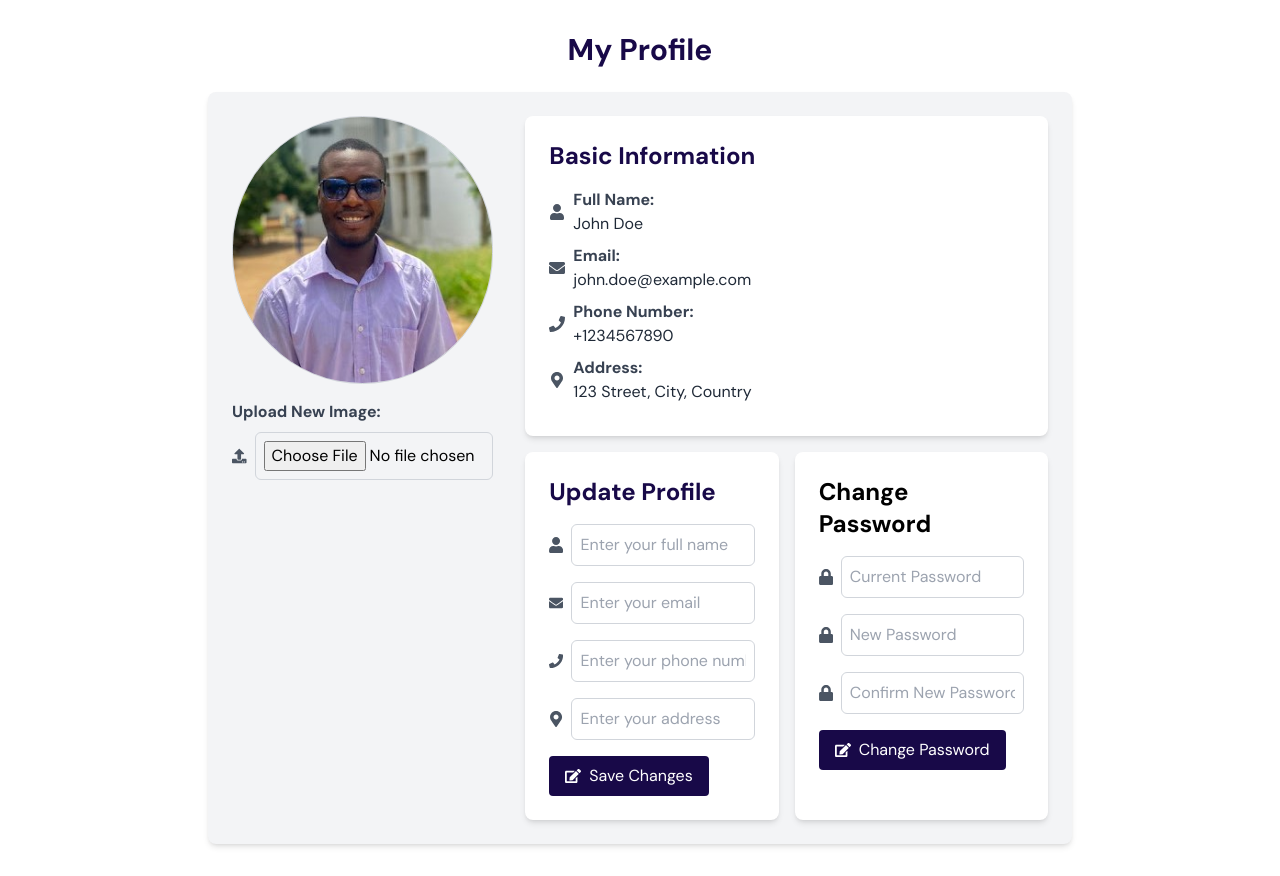
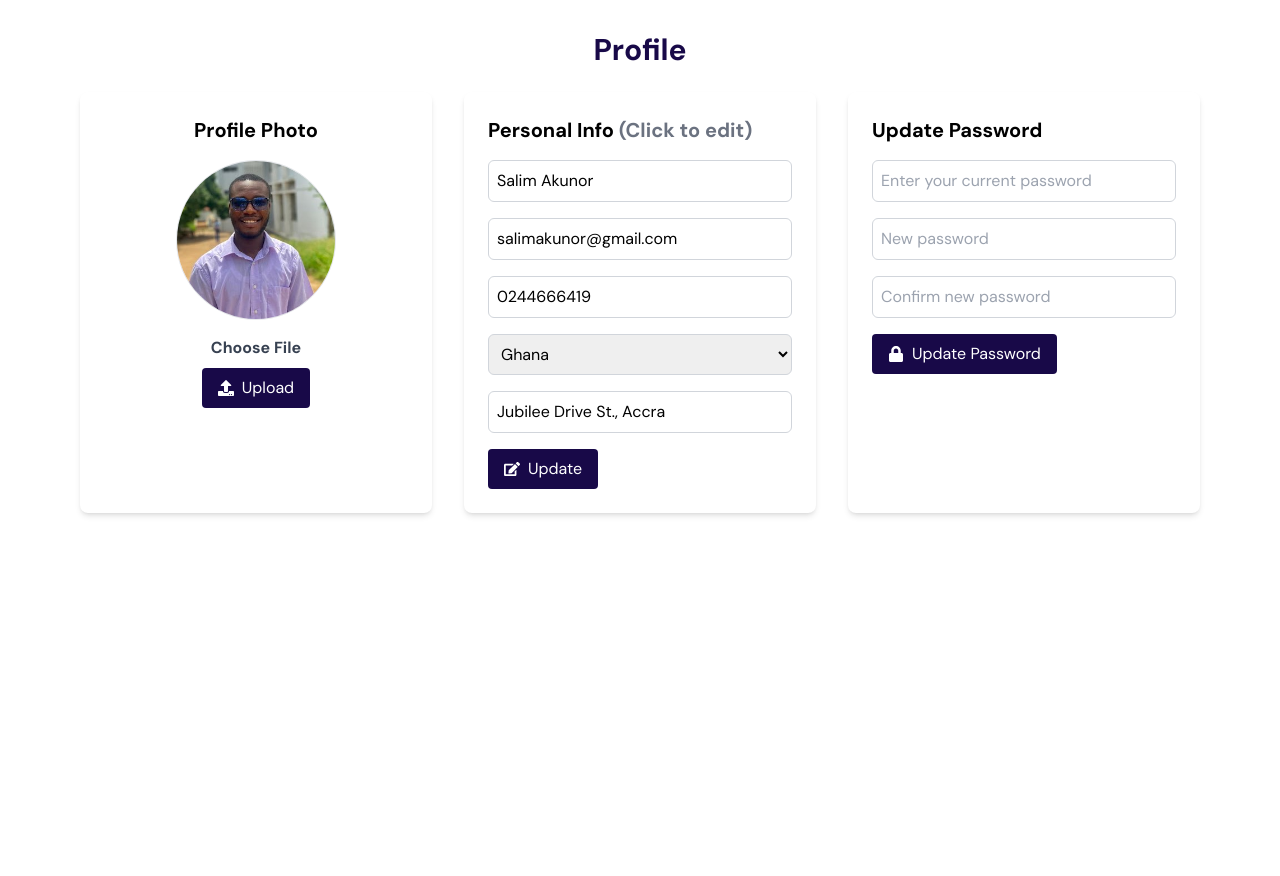
Before and after one commit to hydi-official/HCI, a React (Create React App) app: page /profile in a window 1280 px wide. After the commit the page ends 800 px from the top, so only its background shows below. Built offline with nearby package versions, Linux system fonts and the light colour scheme.

Commit message:
Profile updated

```diff
--- a/src/components/home/NewArrivals/NewArrivals.js
+++ b/src/components/home/NewArrivals/NewArrivals.js
@@ -8,6 +8,8 @@ import {
   newArrThree,
   newArrFour,
 } from "../../../assets/images/index";
+
+import new1 from "../../../assets/images/products/newArrival/New1.jpg";
 
 import nii from '../../../assets/images/nii.png';
 import SampleNextArrow from "./SampleNextArrow";
@@ -55,12 +57,12 @@ const NewArrivals = () => {
         <div className="px-2">
           <Product
             _id="100001"
-            img={newArrOne}
-            productName="Round Table Clock"
-            price="44.00"
-            color="Black"
+            img={new1}
+            productName="Romantic Floral Dress"
+            price="100.00"
+            color="color"
             badge={true}
-            des="Lorem ipsum dolor sit amet consectetur adipisicing elit. Hic excepturi quibusdam odio deleniti reprehenderit facilis."
+            des="Elevate your wardrobe with our enchanting Romantic Floral Dress, designed to capture hearts and turn heads. This timeless piece is perfect for any occasion, from a casual day out to a special evening event."
           />
         </div>
         <div className="px-2">
--- a/src/pages/Profile.js
+++ b/src/pages/Profile.js
@@ -1,146 +1,110 @@
 import React from 'react';
-import { FaUser, FaEnvelope, FaPhone, FaMapMarkerAlt, FaEdit, FaLock, FaUpload } from 'react-icons/fa';
-import edi from '../assets/images/edi.jpg';
+import { FaUpload, FaEdit, FaLock } from 'react-icons/fa';
+import profileImage from '../assets/images/edi.jpg';
 
 const Profile = () => {
   return (
-    <div className="max-w-4xl mx-auto px-4 py-8">
-      <h2 className="text-3xl font-bold mb-6 text-center text-[#180948]">My Profile</h2>
-      <div className="flex flex-col md:flex-row items-center md:items-start bg-gray-100 p-6 rounded-lg shadow-md">
-        <div className="md:w-1/3 mb-4 md:mb-0 md:mr-8">
+    <div className="max-w-6xl mx-auto px-4 py-8">
+      <h2 className="text-3xl font-bold mb-6 text-center text-[#180948]">Profile</h2>
+      <div className="flex flex-col lg:flex-row gap-8">
+        {/* Profile Photo */}
+        <div className="bg-white p-6 rounded-lg shadow-md flex flex-col items-center w-full lg:w-1/3">
+          <h3 className="text-xl font-semibold mb-4">Profile Photo</h3>
           <img
-            src={edi}
+            src={profileImage}
             alt="Profile"
-            className="w-full h-auto rounded-full border border-gray-300"
+            className="w-40 h-40 rounded-full mb-4 border"
           />
-          <div className="mt-4">
-            <label className="block text-gray-700 font-semibold mb-2 text-[#180948]" htmlFor="file-upload">
-              Upload New Image:
+          <label className="block text-gray-700 font-semibold mb-2">
+            Choose File
+            <input type="file" className="hidden" />
           </label>
-            <div className="flex items-center">
-              <FaUpload className="text-gray-600 mr-2" />
-              <input
-                type="file"
-                id="file-upload"
-                className="w-full p-2 border border-gray-300 rounded-md"
-              />
+          <button className="bg-[#180948] text-white px-4 py-2 rounded flex items-center hover:bg-black">
+            <FaUpload className="mr-2" />
+            Upload
+          </button>
         </div>
-          </div>
-        </div>
-        <div className="md:w-2/3 w-full">
-          <div className="bg-white p-6 rounded-lg shadow-md mb-4">
-            <h3 className="text-2xl font-semibold mb-4 text-[#180948]">Basic Information</h3>
-            <div className="mb-2 flex items-center">
-              <FaUser className="text-gray-600 mr-2" />
-              <div>
-                <label className="block text-gray-700 font-semibold">Full Name:</label>
-                <p className="text-gray-800">John Doe</p>
-              </div>
-            </div>
-            <div className="mb-2 flex items-center">
-              <FaEnvelope className="text-gray-600 mr-2" />
-              <div>
-                <label className="block text-gray-700 font-semibold">Email:</label>
-                <p className="text-gray-800">john.doe@example.com</p>
-              </div>
-            </div>
-            <div className="mb-2 flex items-center">
-              <FaPhone className="text-gray-600 mr-2" />
-              <div>
-                <label className="block text-gray-700 font-semibold">Phone Number:</label>
-                <p className="text-gray-800">+1234567890</p>
-              </div>
-            </div>
-            <div className="mb-2 flex items-center">
-              <FaMapMarkerAlt className="text-gray-600 mr-2" />
-              <div>
-                <label className="block text-gray-700 font-semibold">Address:</label>
-                <p className="text-gray-800">123 Street, City, Country</p>
-              </div>
-            </div>
-          </div>
-          <div className="flex flex-col lg:flex-row gap-4">
-            <div className="bg-white p-6 rounded-lg shadow-md lg:w-1/2">
-              <h3 className="text-2xl font-semibold mb-4 text-[#180948]">Update Profile</h3>
+        {/* Personal Info */}
+        <div className="bg-white p-6 rounded-lg shadow-md w-full lg:w-1/3">
+          <h3 className="text-xl font-semibold mb-4">Personal Info <span className="text-gray-500">(Click to edit)</span></h3>
           <form>
-                <div className="mb-4 flex items-center">
-                  <FaUser className="text-gray-600 mr-2" />
+            <div className="mb-4">
               <input
                 type="text"
                 className="w-full p-2 border border-gray-300 rounded-md"
-                    placeholder="Enter your full name"
+                placeholder="Full Name"
+                value="Salim Akunor"
               />
             </div>
-                <div className="mb-4 flex items-center">
-                  <FaEnvelope className="text-gray-600 mr-2" />
+            <div className="mb-4">
               <input
                 type="email"
                 className="w-full p-2 border border-gray-300 rounded-md"
-                    placeholder="Enter your email"
+                placeholder="Email"
+                value="salimakunor@gmail.com"
               />
             </div>
-                <div className="mb-4 flex items-center">
-                  <FaPhone className="text-gray-600 mr-2" />
+            <div className="mb-4">
               <input
                 type="tel"
                 className="w-full p-2 border border-gray-300 rounded-md"
-                    placeholder="Enter your phone number"
+                placeholder="Phone Number"
+                value="0244666419"
               />
             </div>
-                <div className="mb-4 flex items-center">
-                  <FaMapMarkerAlt className="text-gray-600 mr-2" />
+            <div className="mb-4">
+              <select
+                className="w-full p-2 border border-gray-300 rounded-md"
+                value="Ghana"
+              >
+                <option value="Ghana">Ghana</option>
+                <option value="Other">Other</option>
+              </select>
+            </div>
+            <div className="mb-4">
               <input
                 type="text"
                 className="w-full p-2 border border-gray-300 rounded-md"
-                    placeholder="Enter your address"
+                placeholder="Address"
+                value="Jubilee Drive St., Accra"
               />
             </div>
-                <button
-                  type="submit"
-                  className="bg-[#180948] text-white px-4 py-2 rounded flex items-center hover:bg-black"
-                >
+            <button className="bg-[#180948] text-white px-4 py-2 rounded flex items-center hover:bg-black">
               <FaEdit className="mr-2" />
-                  Save Changes
+              Update
             </button>
           </form>
         </div>
-            <div className="bg-white p-6 rounded-lg shadow-md lg:w-1/2">
-              <h3 className="text-2xl font-semibold mb-4">Change Password</h3>
+        {/* Update Password */}
+        <div className="bg-white p-6 rounded-lg shadow-md w-full lg:w-1/3">
+          <h3 className="text-xl font-semibold mb-4">Update Password</h3>
           <form>
-                <div className="mb-4 flex items-center">
-                  <FaLock className="text-gray-600 mr-2" />
+            <div className="mb-4">
               <input
                 type="password"
                 className="w-full p-2 border border-gray-300 rounded-md"
-                    placeholder="Current Password"
+                placeholder="Enter your current password"
               />
             </div>
-                <div className="mb-4 flex items-center">
-                  <FaLock className="text-gray-600 mr-2" />
+            <div className="mb-4">
               <input
                 type="password"
                 className="w-full p-2 border border-gray-300 rounded-md"
-                    placeholder="New Password"
+                placeholder="New password"
               />
             </div>
-                <div className="mb-4 flex items-center">
-                  <FaLock className="text-gray-600 mr-2" />
+            <div className="mb-4">
               <input
                 type="password"
                 className="w-full p-2 border border-gray-300 rounded-md"
-                    placeholder="Confirm New Password"
+                placeholder="Confirm new password"
               />
             </div>
-                <button
-                  type="submit"
-                  className="bg-[#180948] text-white px-4 py-2 rounded flex items-center hover:bg-black"
-                >
-                  <FaEdit className="mr-2" />
-                  Change Password
+            <button className="bg-[#180948] text-white px-4 py-2 rounded flex items-center hover:bg-black">
+              <FaLock className="mr-2" />
+              Update Password
             </button>
           </form>
-            </div>
-          </div>
         </div>
       </div>
     </div>
```
Also changed, not shown: src/assets/images/products/newArrival/New1.jpg (added). Lines whose indentation alone changed are shown as unchanged.
